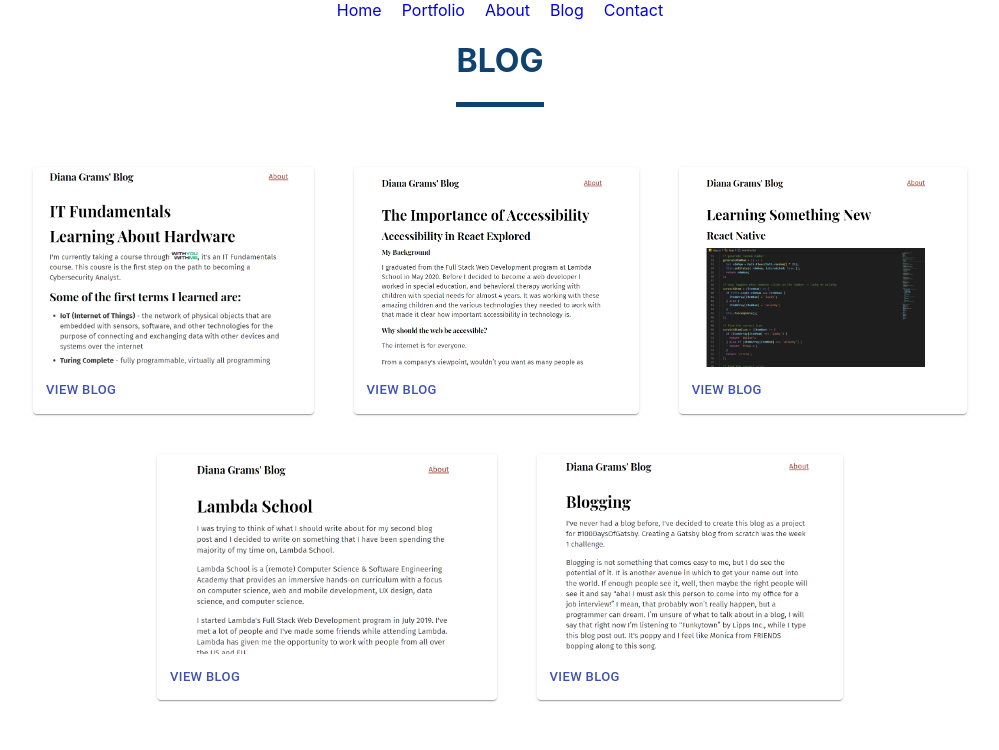
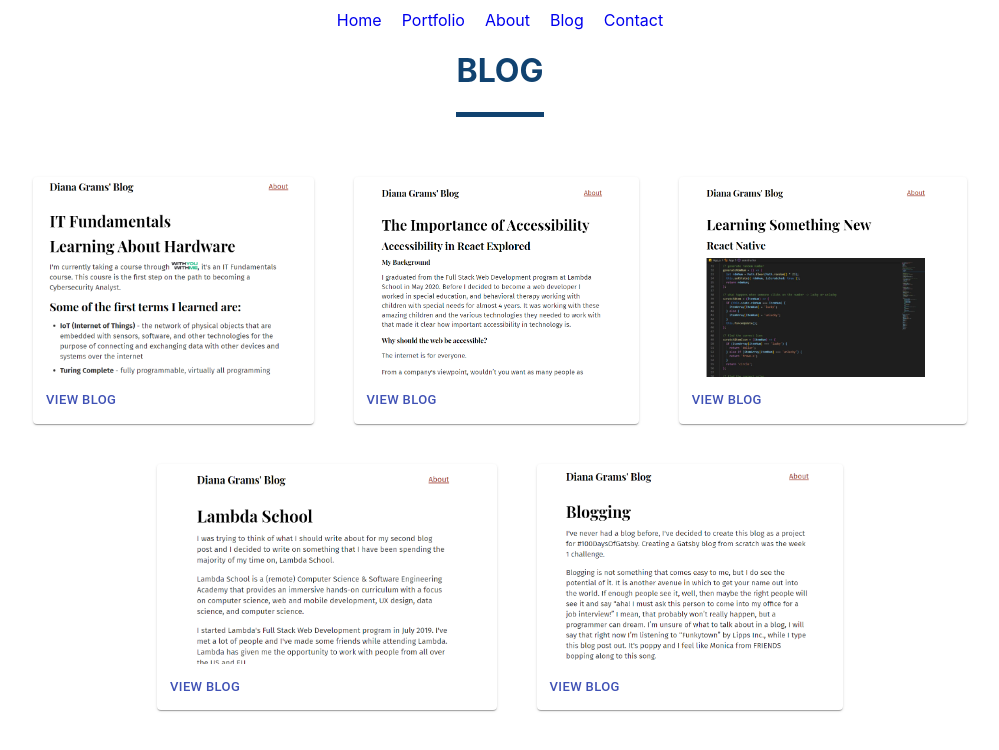
Before and after one commit to deegrams221/myportfolio, a React (Create React App) app: page /blog in a window 1280 px wide. Shown: the top 750 px of the page, without its empty margins (140-1139 px from the left). Built offline with nearby package versions, Linux system fonts and the light colour scheme.

Commit message:
fixed nav margin

```diff
--- a/src/App.css
+++ b/src/App.css
@@ -139,6 +139,10 @@
     max-width: 35px;
     max-height: 35px;
   }
+}
+
+.navigation {
+  margin-top: 10px;
 }
 
 .navigation > .nav-button {
```
Also changed, not shown: 1 other file (tests, documents, lock files or other folders).
